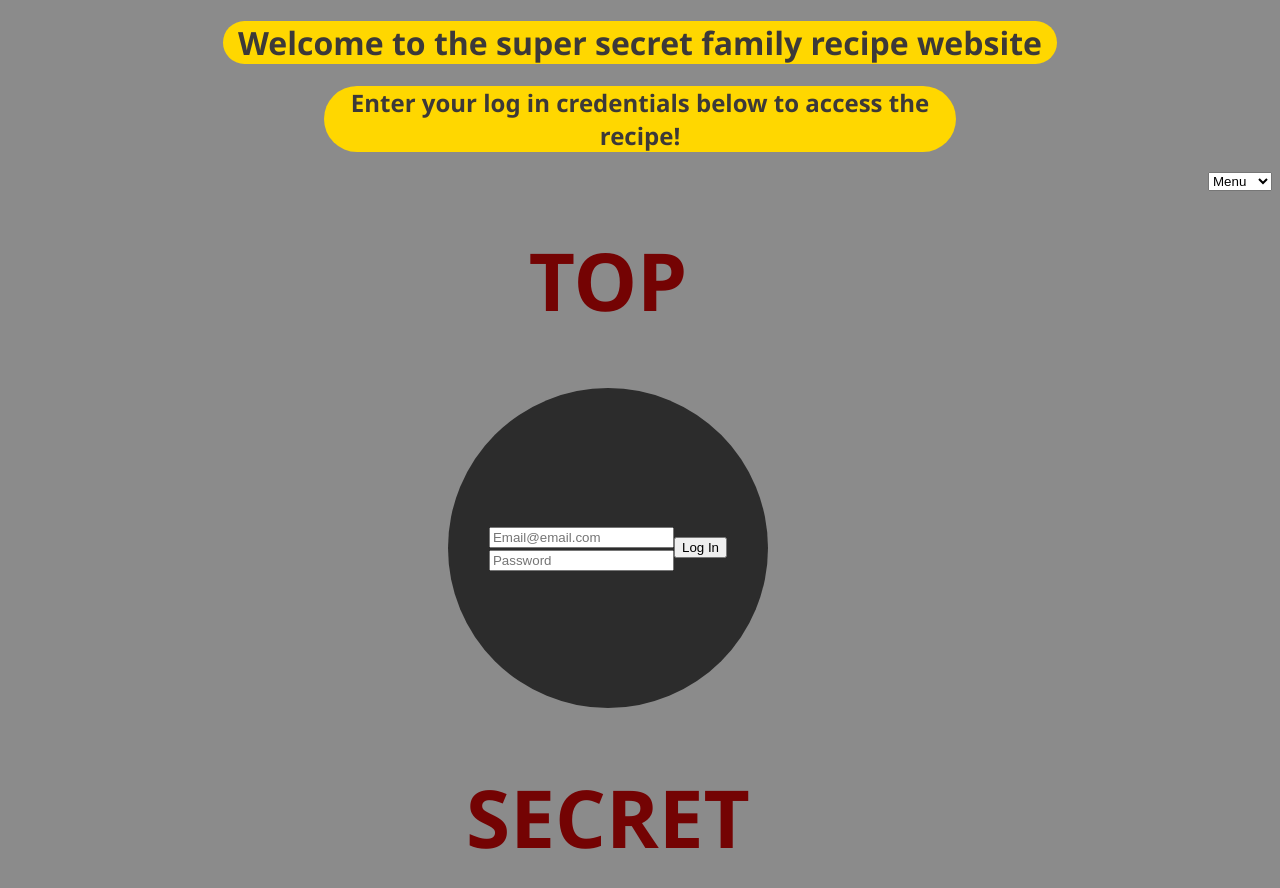
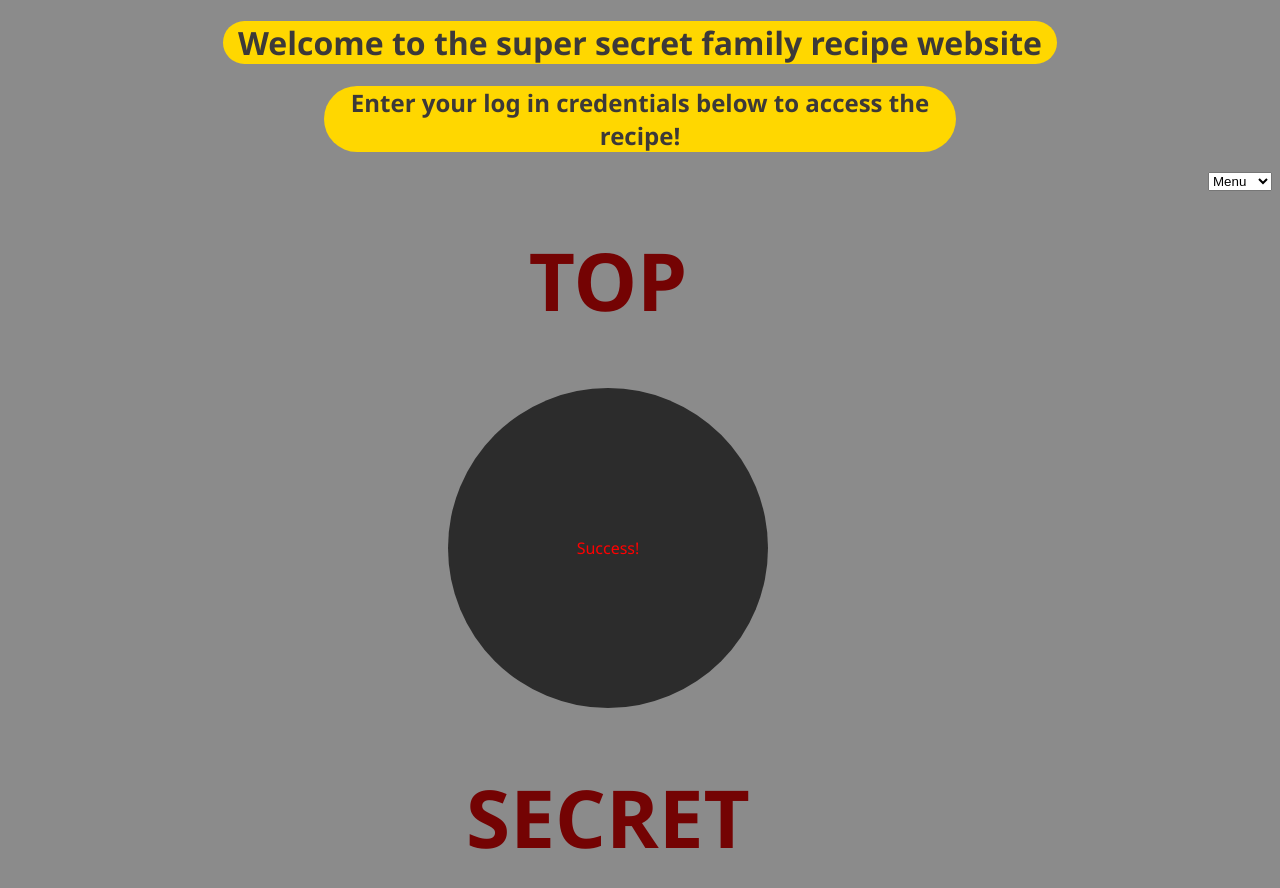
Before and after one commit to cjbarr/SBA1, a plain HTML site: page index.html in a window 1280 px wide. Both pictures are taken after a click on the button "Log In". Drawn offline with Linux system fonts and the light colour scheme.

Commit message:
Log in done

```diff
--- a/css/style.css
+++ b/css/style.css
@@ -9,7 +9,8 @@ border-radius:50%;
 align-items: center;
 justify-content: center;
 margin-left:auto;
-margin-right:auto;}
+margin-right:auto;
+color:red;}
 
 div p{
     background-color: beige;
--- a/script/script.js
+++ b/script/script.js
@@ -3,7 +3,7 @@ let defaultRecipe = [3, 1.5, .5, 1.5]
 const recipeRegex = /^\d$/;
 
 function logIn(){
-    validateEmail(document.getElementById("logUser").value)
+    document.getElementById("circle").innerHTML = "Success!"
 }
 
 
```
